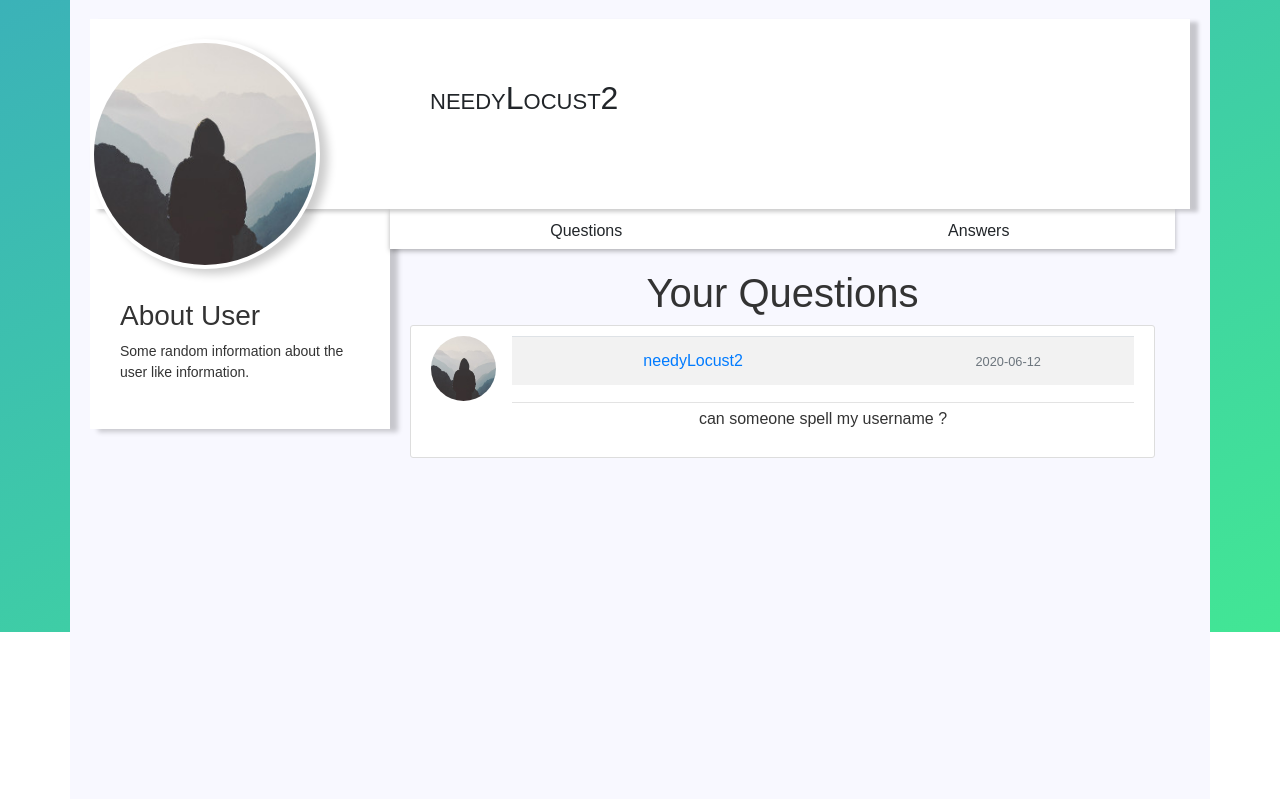
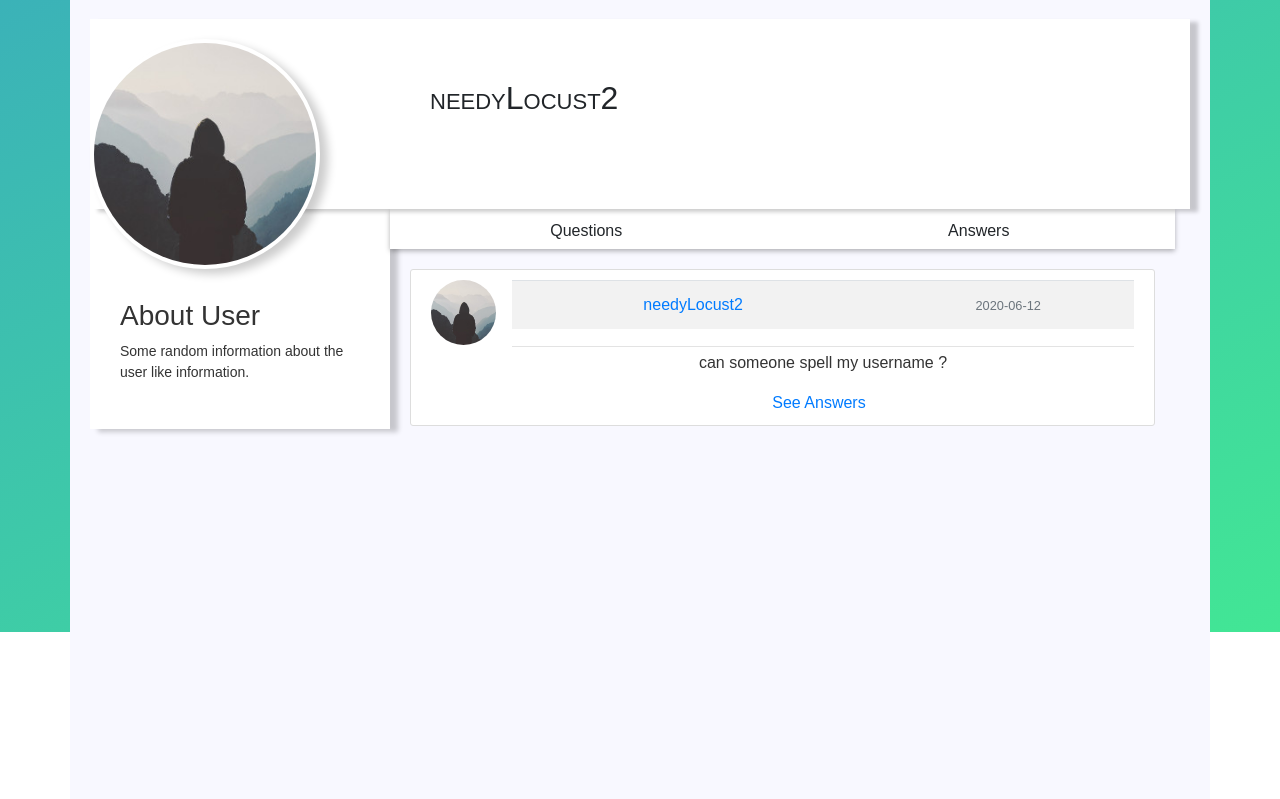
Before and after one commit to loobiish/Question-Mark, a Flask app: a page that uses Question_Mark/templates/layout.html in a window 1280 px wide. Shown: the part 89-888 px from the top of the page. Run offline with Flask 2, Linux system fonts and the light colour scheme; data comes from the database, SQL or seed files in the repository; both versions use the stored data as it was after the commit; some libraries are stand-ins or nearby versions.

Commit message:
Profile scroll

```diff
--- a/Question_Mark/static/style_profile.css
+++ b/Question_Mark/static/style_profile.css
@@ -58,7 +58,7 @@
 .white-container {
   background-color: ghostwhite;
   height: 100vh;
-  overflow: hidden;
+  overflow: scroll;
 }
 .grad-element {
   background-image: linear-gradient(to bottom right, #3bb2b8, #42e695);
--- a/Question_Mark/templates/layout.html
+++ b/Question_Mark/templates/layout.html
@@ -34,8 +34,7 @@
             height: 633px;
             background-color: #ffffff;
             background-image: linear-gradient(to bottom right, #3bb2b8, #42e695);
-            position: relative;
-            background-attachment: fixed;
+            background-attachment: fixed !important;
         }
 
         body {
--- a/Question_Mark/templates/user_posts.html
+++ b/Question_Mark/templates/user_posts.html
@@ -42,7 +42,6 @@
 
                 <div class="profile-body">
                     <div class="profile-question tab">
-                        <h1>Your Questions</h1>
                         {% for item in quest %}
                         <article class="media content-section">
                             <img class="rounded-circle article-img" src="{{ url_for('static', filename='default.jpg') }}">
@@ -56,13 +55,13 @@
                                     </table>
                                 </div>
                                 <p class="article-content">{{ item.question }}</p>
+                                <a class="mr-2" href="{{ url_for('answers', question_id = item.id) }}">See Answers</a>
                             </div>
                         </article>
                         {% endfor %}
                     </div>
 
                     <div class="profile-answer tab">
-                        <h1>Your Answer</h1>
                         Lorem ipsum dolor sit amet consectetur adipisicing elit. Cumque, labore, exercitationem voluptas
                         obcaecati debitis cupiditate tempore adipisci facilis corrupti vitae assumenda ab sit deserunt
                         tempora, ea harum recusandae vero optio quam reiciendis. Blanditiis odio inventore, praesentium
```
Also changed, not shown: Question_Mark/templates/profile.html (+10 -0 lines), Question_Mark/site.db.
